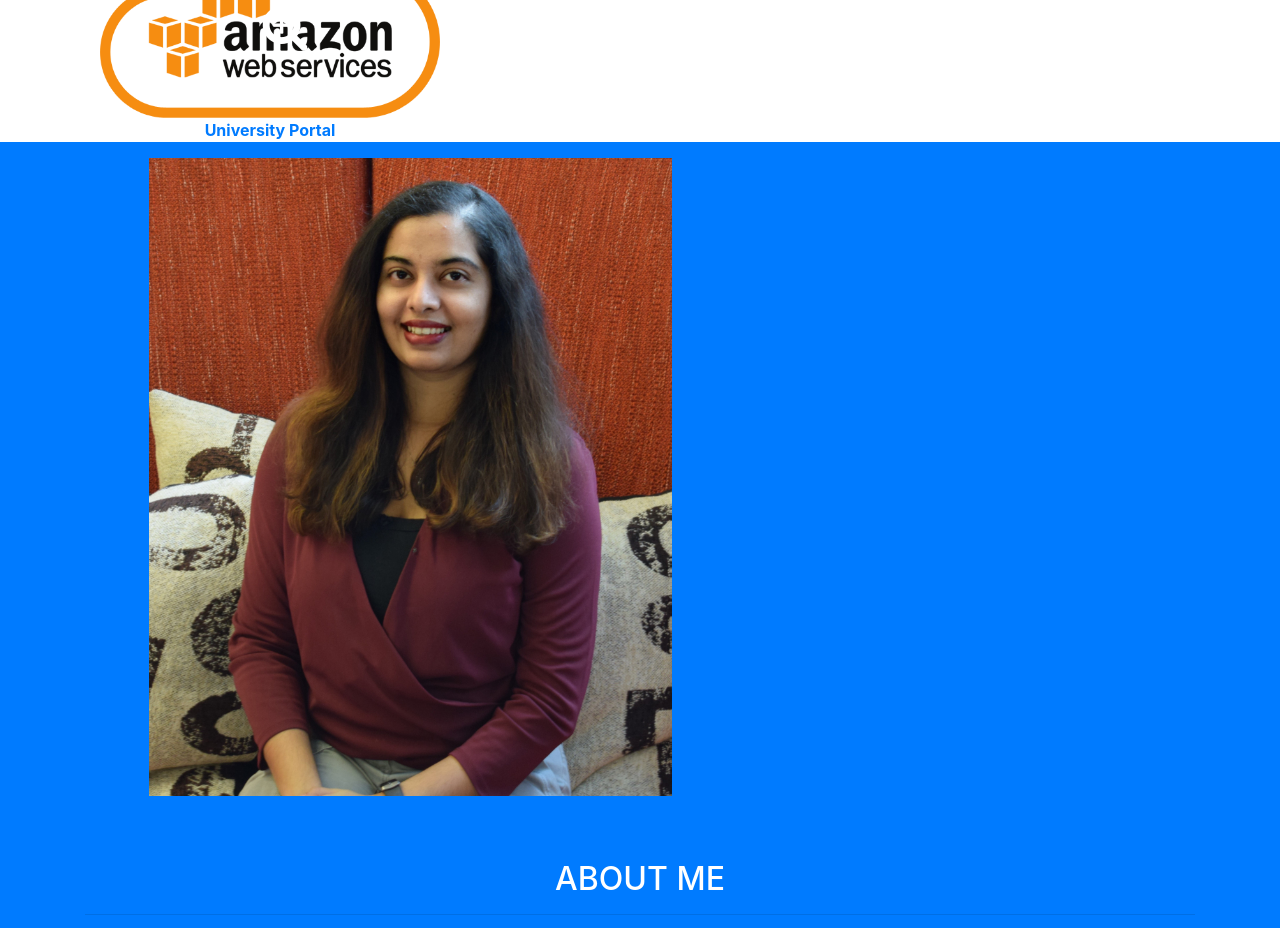
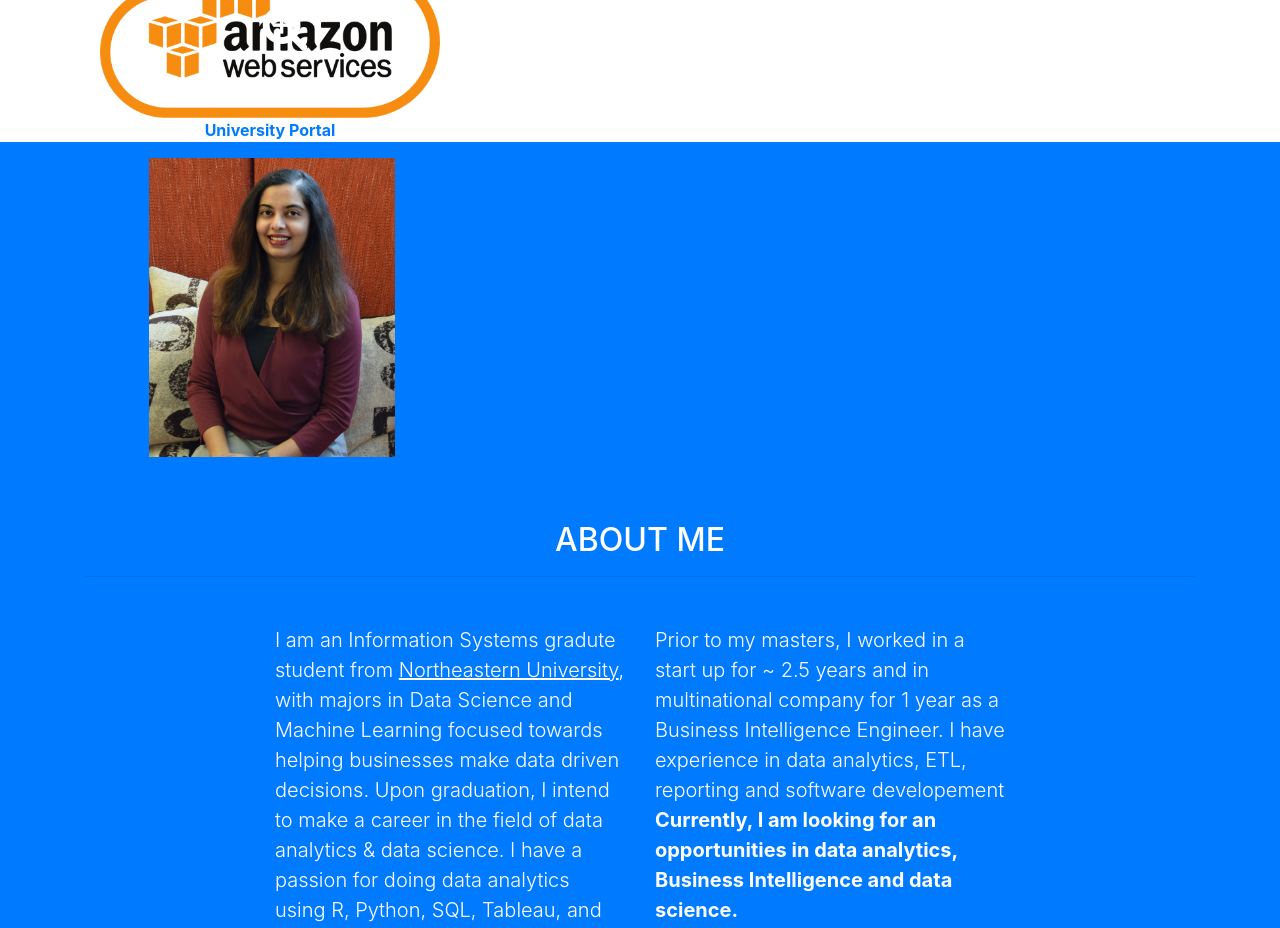
Before and after one commit to sayaliwalke30/sayaliwalke30.github.io, a website with bundled scripts: page index.html in a window 1280 px wide. Shown: the part 1317-2245 px from the top of the page. Built offline with nearby package versions, Linux system fonts and the light colour scheme; files whose address does not match are found by name.

Commit message:
Update index.html

```diff
--- a/index.html
+++ b/index.html
@@ -225,7 +225,7 @@
     <!-- About Section -->
     <section class="bg-primary text-white mb-0" id="about">
       <div class="container">
-	  <img class= "img-fluid w-50 p-3 mb-5 ml-5 mr-0" src="img/profile.jpg" alt="">
+	  <img class= "img-fluid w-25 p-3 mb-5 ml-5 mr-0" src="img/profile.jpg" alt="">
         <h2 class="text-center text-uppercase text-white">About Me</h2>
         <hr class="star-light mb-5">
         <div class="row">
```
